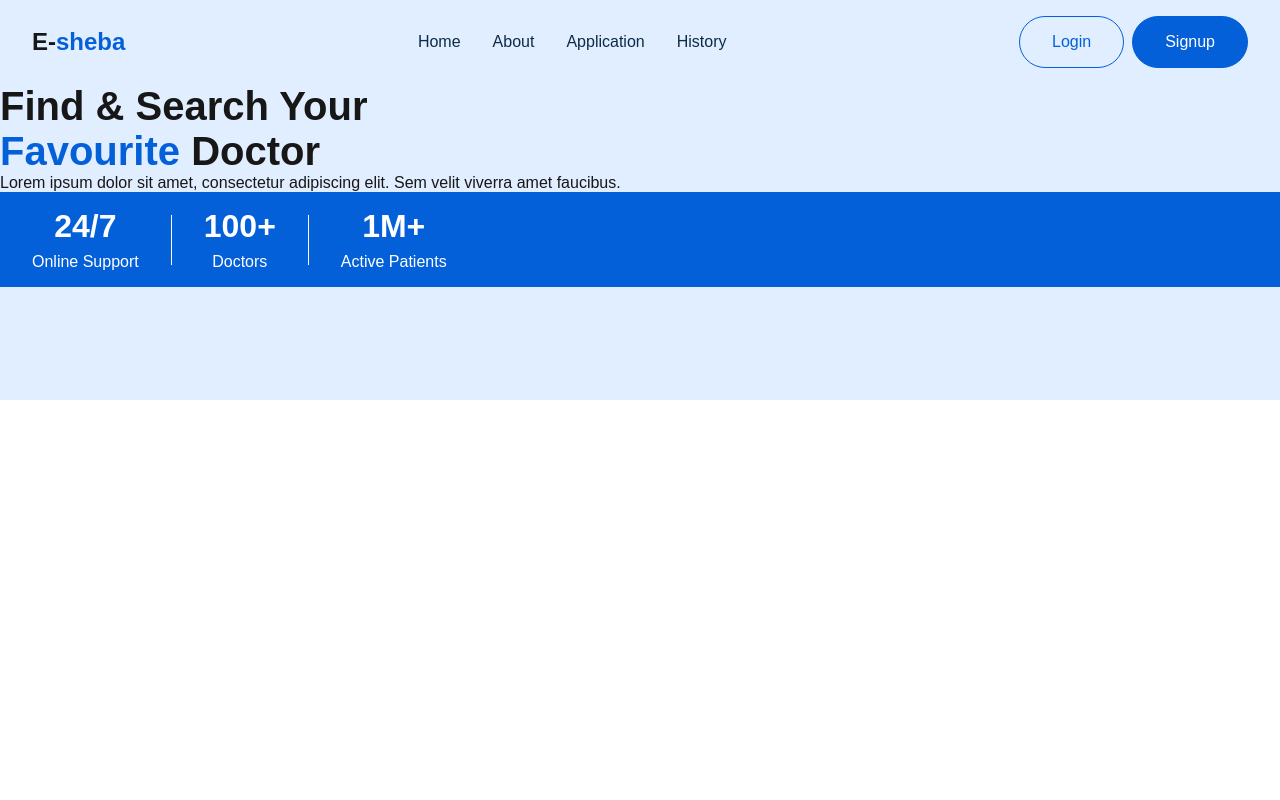
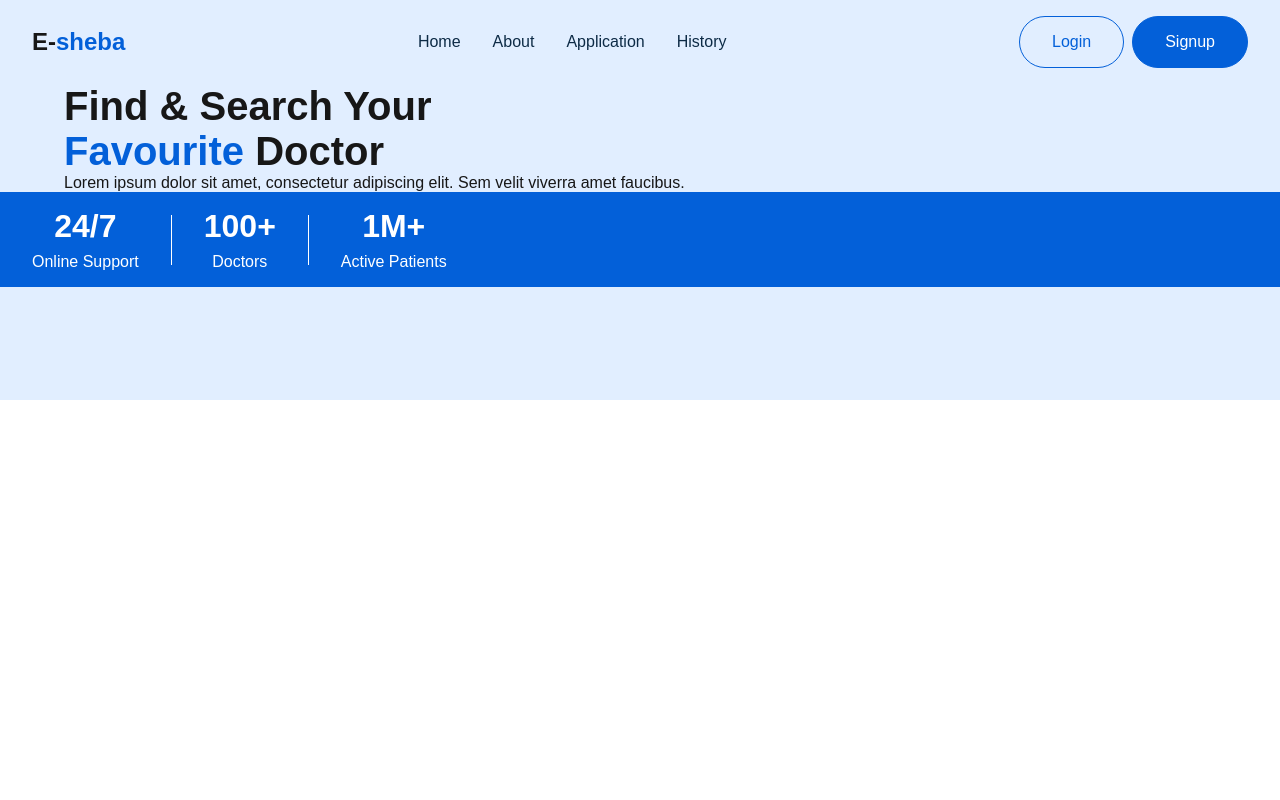
Before and after one commit to Hadi20Diab/DigitalHubFirstProject, a Next.js app in the folder my-app/: page / in a window 1280 px wide. Shown: the top 800 px of the page. Built offline with nearby package versions, Linux system fonts and the light colour scheme.

Commit message:
fix: correct padding syntax in HeroSection styles

```diff
--- a/my-app/app/components/HeroSection/HeroSection.scss
+++ b/my-app/app/components/HeroSection/HeroSection.scss
@@ -1,7 +1,7 @@
 .hero-section {
 
     .hero-content{
-        padding: var(--padding), 0;
+        padding: 0 var(--padding);
         .hero-text{
             h1{
                 font-size: 2.5rem;
```
